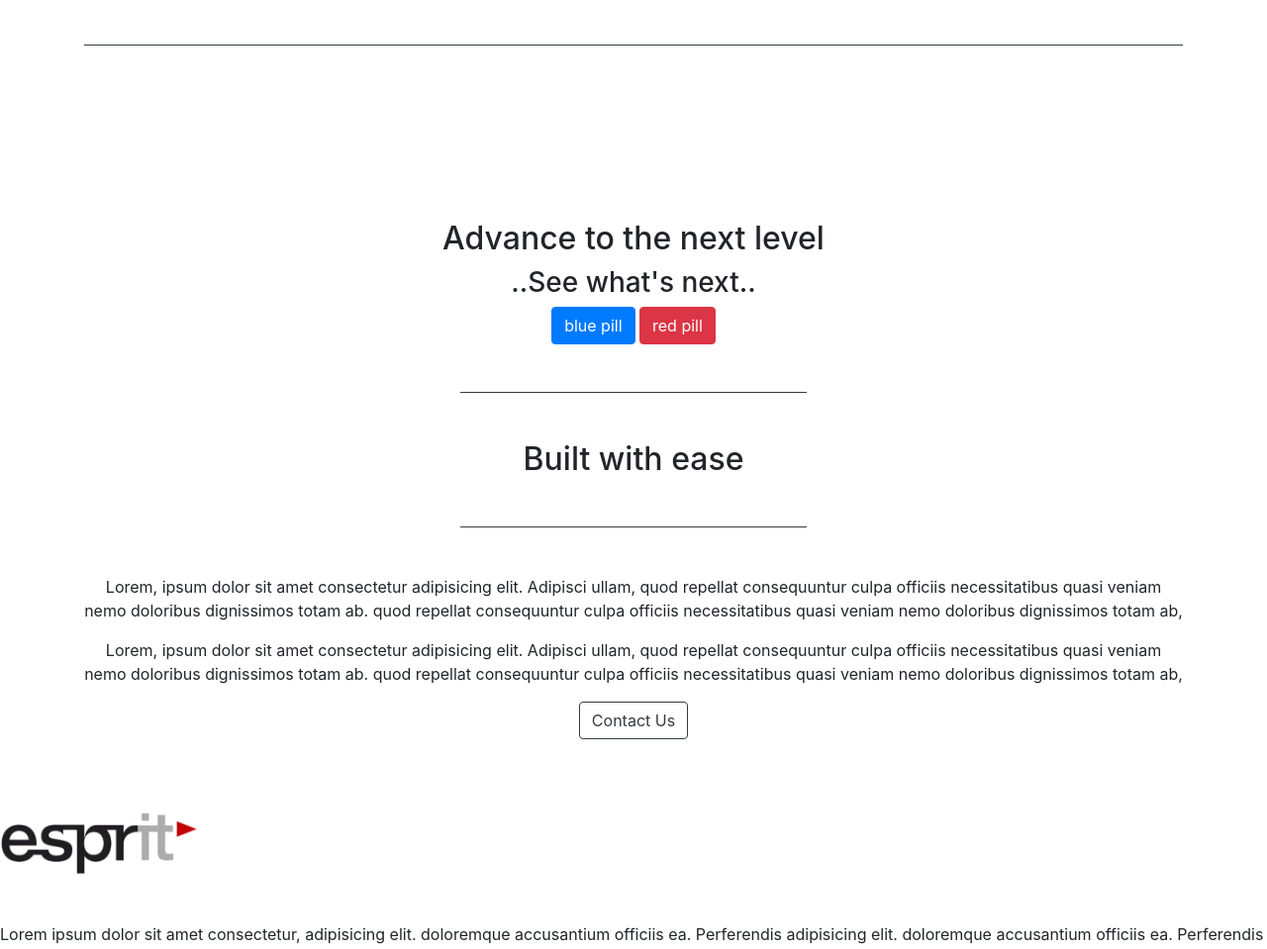
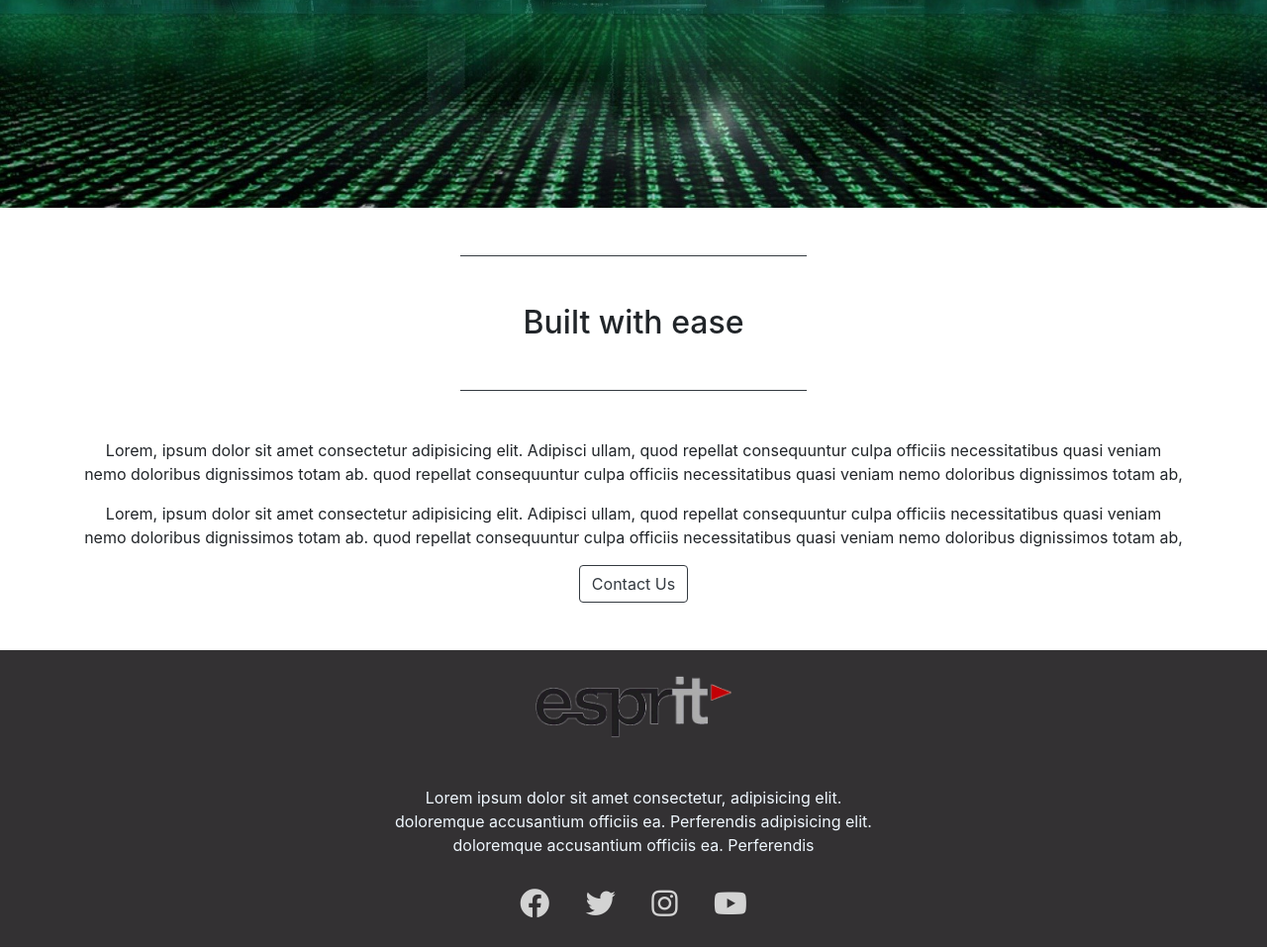
Before and after one commit to MoetazBrayek/BootStrap4TWIN5, a plain HTML site: page index.html in a window 1280 px wide. Shown: the part 1839-2798 px from the top of the page at 99% size. Drawn offline with nearby package versions, Linux system fonts and the light colour scheme.

Commit message:
Update style.css
last

```diff
--- a/css/style.css
+++ b/css/style.css
@@ -1,4 +1,5 @@
 /*===== FIXED BACKGROUND IMG =====*/
+
 .fixed {
   position: fixed;
   display: block;
@@ -27,11 +28,55 @@
   height: 100%;
 }
 
-.caption {
+.div-center {
+  position: relative;
+  text-transform: uppercase;
+  margin-top: -30%;
+}
+
+.img-about {
+  background-image: url("../img/matrix.jpg");
+  min-height: 500px;
+  background-attachment: fixed;
+  background-position: center;
+  background-repeat: no-repeat;
+  background-size: cover;
+}
+
+.footer {
+  height: 300px;
   width: 100%;
-  max-width: 100%;
-  position: absolute;
-  top: 38%;
-  color: #343a40;
-  text-transform: uppercase;
+  background-color: #333133;
+  position: relative;
+  text-align: center;
 }
+
+.footer p {
+  display: flex;
+  justify-content: center;
+  align-items: center;
+  color: aliceblue;
+  width: 40%;
+  margin-left: 30%;
+}
+
+.footer i {
+  color: lightgray;
+  font-size: 30px;
+}
+
+.footer i:hover {
+  color: crimson;
+}
+
+.serviceStyle {
+  background-color: transparent;
+  color: aliceblue;
+  font-size: 36px;
+}
+.navbar-dark .navbar-nav .active > .nav-link,
+.navbar-dark .navbar-nav .nav-link.active,
+.navbar-dark .navbar-nav .nav-link.show,
+.navbar-dark .navbar-nav .show > .nav-link {
+  color: rgb(226, 12, 12);
+}
```
